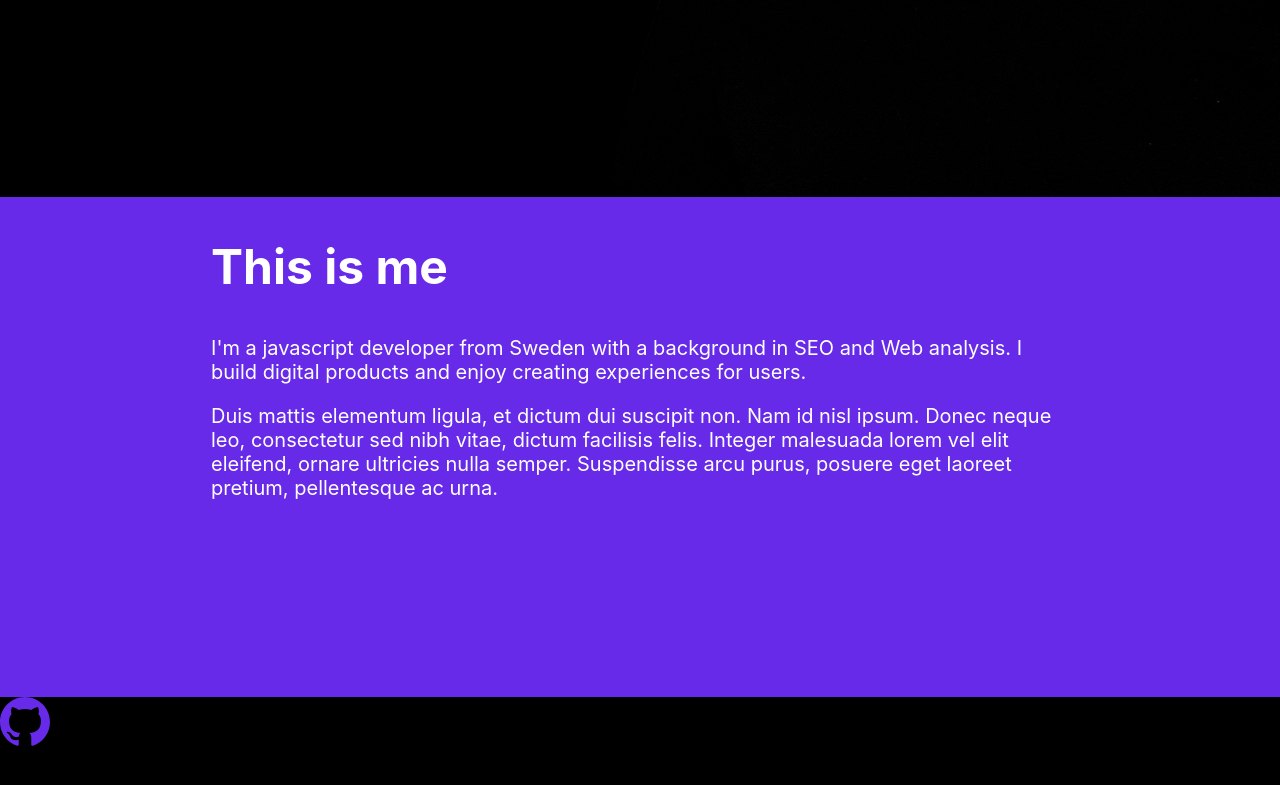
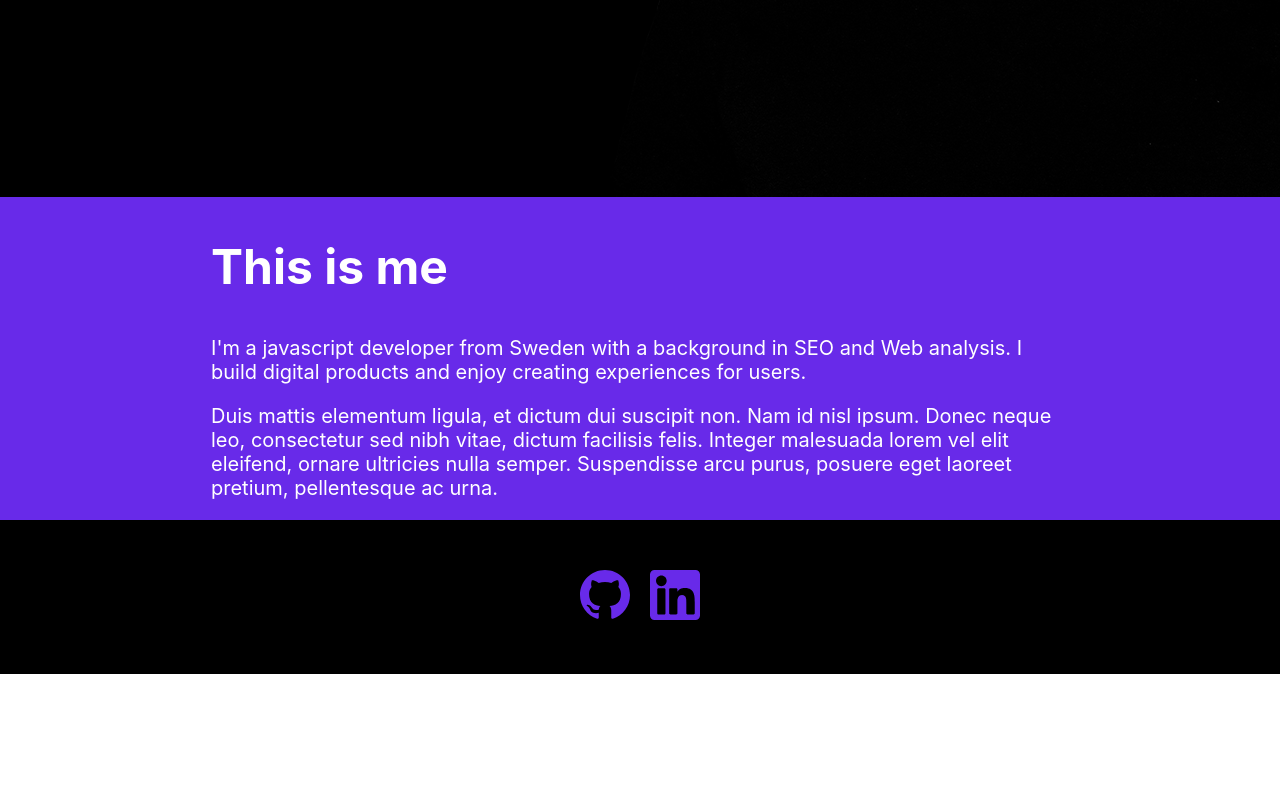
Before and after one commit to Brushan/Portfolio-site, a React (Create React App) app: page / in a window 1280 px wide. Shown: the part 603-1388 px from the top of the page. After the commit the page ends 1277 px from the top, so only its background shows below. Built offline with nearby package versions, Linux system fonts and the light colour scheme.

Commit message:
Footer up and running

```diff
--- a/src/components/footer/Footer.js
+++ b/src/components/footer/Footer.js
@@ -1,5 +1,5 @@
 import React from 'react';
-import { GithubIcon } from '../../media/icons/icons';
+import { GithubIcon, LinkedInIcon } from '../../media/icons/icons';
 import './Footer.scss'
 
 const Footer = () => {
@@ -8,7 +8,10 @@
       <div className="footerWrapper">
         <div className="footerWrapper__contact">
           <div className="footerWrapper__contact__link">
-            <a href="https://github.com/Brushan"><GithubIcon /></a>
+            <a href="https://github.com/Brushan" target="_blank" rel="noreferrer"><GithubIcon /></a>
+          </div>
+          <div className="footerWrapper__contact__link">
+            <a href="https://www.linkedin.com/in/tommy-berggren/" target="_blank" rel="noreferrer"><LinkedInIcon /></a>
           </div>
         </div>
       </div>
--- a/src/components/footer/Footer.scss
+++ b/src/components/footer/Footer.scss
@@ -1,5 +1,28 @@
 @import "../../styles/variables.scss";
 
 .footer {
-  height: 200px;
+  height: auto;
 }
+
+.footerWrapper {
+  height: auto;
+
+  &__contact {
+    height: 100%;
+    display: flex;
+    justify-content: center;
+    align-items: center;
+    padding: 50px 0;
+
+    &__link {
+      margin: 0 10px;
+      a {
+        &:hover {
+          svg {
+            fill: darken($primary, 10%);
+          }
+        }
+      }
+    }
+  }
+}
--- a/src/components/personalInformation/PersonalInformation.scss
+++ b/src/components/personalInformation/PersonalInformation.scss
@@ -3,7 +3,6 @@
 .information {
   background-color: $primary;
   color: $white;
-  height: 500px;
   padding: 0 50px;
 
   display: grid;
--- a/src/media/icons/icons.js
+++ b/src/media/icons/icons.js
@@ -3,3 +3,16 @@
 export const GithubIcon = () => (
   <svg xmlns="http://www.w3.org/2000/svg" width="50" height="50" fill="#682ae9" viewBox="0 0 24 24"><path d="M12 0c-6.626 0-12 5.373-12 12 0 5.302 3.438 9.8 8.207 11.387.599.111.793-.261.793-.577v-2.234c-3.338.726-4.033-1.416-4.033-1.416-.546-1.387-1.333-1.756-1.333-1.756-1.089-.745.083-.729.083-.729 1.205.084 1.839 1.237 1.839 1.237 1.07 1.834 2.807 1.304 3.492.997.107-.775.418-1.305.762-1.604-2.665-.305-5.467-1.334-5.467-5.931 0-1.311.469-2.381 1.236-3.221-.124-.303-.535-1.524.117-3.176 0 0 1.008-.322 3.301 1.23.957-.266 1.983-.399 3.003-.404 1.02.005 2.047.138 3.006.404 2.291-1.552 3.297-1.23 3.297-1.23.653 1.653.242 2.874.118 3.176.77.84 1.235 1.911 1.235 3.221 0 4.609-2.807 5.624-5.479 5.921.43.372.823 1.102.823 2.222v3.293c0 .319.192.694.801.576 4.765-1.589 8.199-6.086 8.199-11.386 0-6.627-5.373-12-12-12z"/></svg>
 );
+
+export const LinkedInIcon = () => (
+  <svg viewBox="0 0 382 382" width="50" height="50" fill="#682ae9">
+  <path d="M347.445,0H34.555C15.471,0,0,15.471,0,34.555v312.889C0,366.529,15.471,382,34.555,382h312.889
+    C366.529,382,382,366.529,382,347.444V34.555C382,15.471,366.529,0,347.445,0z M118.207,329.844c0,5.554-4.502,10.056-10.056,10.056
+    H65.345c-5.554,0-10.056-4.502-10.056-10.056V150.403c0-5.554,4.502-10.056,10.056-10.056h42.806
+    c5.554,0,10.056,4.502,10.056,10.056V329.844z M86.748,123.432c-22.459,0-40.666-18.207-40.666-40.666S64.289,42.1,86.748,42.1
+    s40.666,18.207,40.666,40.666S109.208,123.432,86.748,123.432z M341.91,330.654c0,5.106-4.14,9.246-9.246,9.246H286.73
+    c-5.106,0-9.246-4.14-9.246-9.246v-84.168c0-12.556,3.683-55.021-32.813-55.021c-28.309,0-34.051,29.066-35.204,42.11v97.079
+    c0,5.106-4.139,9.246-9.246,9.246h-44.426c-5.106,0-9.246-4.14-9.246-9.246V149.593c0-5.106,4.14-9.246,9.246-9.246h44.426
+    c5.106,0,9.246,4.14,9.246,9.246v15.655c10.497-15.753,26.097-27.912,59.312-27.912c73.552,0,73.131,68.716,73.131,106.472
+    L341.91,330.654L341.91,330.654z"/></svg>
+);
```
Also changed, not shown: src/media/icons/iconmonstr-github-1.svg (deleted).
